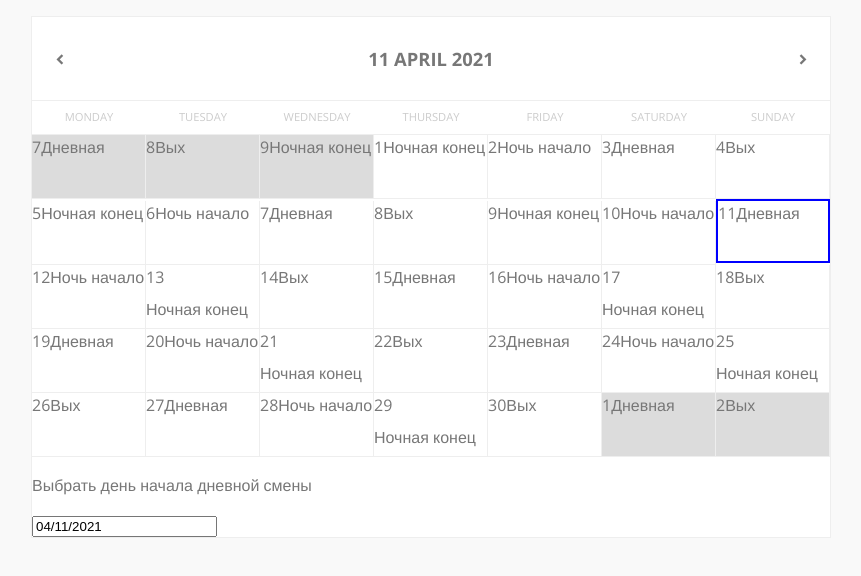
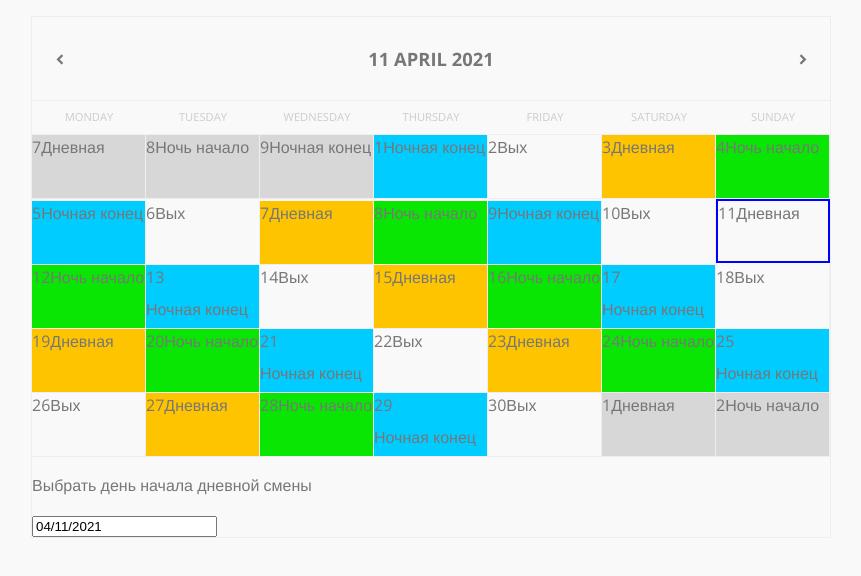
Before and after one commit to Parmon101/react-calendar, a React (Create React App) app: page / in a window 1280 px wide. Shown: the top 576 px of the page, without its empty margins (209-1070 px from the left). Built offline with nearby package versions, Linux system fonts and the light colour scheme.

Commit message:
Add files via upload

```diff
--- a/src/App.css
+++ b/src/App.css
@@ -28,7 +28,6 @@
   --text-color-light: #ccc;
   --border-color: #eee;
   --bg-color: #f9f9f9;
-  --neutral-color: #fff;
 }
 
 
@@ -143,17 +142,13 @@ header {
   border-right: 1px solid var(--border-color);
   overflow: hidden;
   cursor: pointer;
-  background: var(--neutral-color);
+  /* background: var(--neutral-color); */
   transition: 0.25s ease-out;
   display: inline-flex;
 }
 
 .select {
   border: 2px solid blue !important
-}
-
-.weekend {
-  background: rgba(0, 0, 0, 0.136) !important
 }
 
 .calendar .body .cell:hover {
@@ -208,14 +203,18 @@ header {
   cursor: pointer;
 }
 
-.isDay {
-  background: rgba(255, 196, 0, 0.199) !important
+.cell_isDay {
+  background: rgb(255, 196, 0)
 }
 
-.isNightStart {
-  background: rgba(0, 33, 41, 0.199) !important
+.cell_isNightStart {
+  background: rgb(10, 230, 3)
 }
 
-.isNightEnd {
-  background: rgba(5, 205, 255, 0.288) !important
+.cell_isNightEnd {
+  background: rgb(0, 204, 255)
 }
+
+.weekend {
+  background: rgba(0, 0, 0, 0.136)
+}
--- a/src/components/func/Cells.jsx
+++ b/src/components/func/Cells.jsx
@@ -1,5 +1,3 @@
-// import { default as dayjs } from 'dayjs';
-
 export function Cells({ count, onAdd, setSelectedDay, startDate }) {
   // остатки дней предыдущего месяца
   const leftDaysWeek = count.startOf('month').day() -1;
@@ -16,10 +14,6 @@ export function Cells({ count, onAdd, setSelectedDay, startDate }) {
     }
   }).reverse();
 
-  console.log(leftDaysWeek);
-  console.log(allDaysInCurrentMonth);
-
-
   const endOfMonth = count.endOf('month').date();
   const thisMonthDays = Array.from({ length: endOfMonth }, (_, index) => {
     const day = count.startOf('month').add(index, 'days');
@@ -32,8 +26,7 @@ export function Cells({ count, onAdd, setSelectedDay, startDate }) {
     }
   });
 
-
-  const currDay = count.format("DD");
+  const currDay = count.format("D");
 
   // осталось дней до конца недели
   const daysLeftInWeek = 7- count.endOf('month').day();
@@ -56,10 +49,10 @@ export function Cells({ count, onAdd, setSelectedDay, startDate }) {
       {prevMonthDays2.map(({ day, diff }) => {
         const diffRemainder = diff % 4;
 
-        const isDayShift = diffRemainder === 0 + 3 || diffRemainder === -3;
-        const nightStart = diffRemainder === 0;
-        const nightEnd = diffRemainder === 0 + 1 || diffRemainder === -1;
-        const week = diffRemainder === 0 + 2 || diffRemainder === -2;
+        const isDayShift = diffRemainder === 0 + 3|| diffRemainder === -3;
+        const nightStart = diffRemainder === 0 + 2 || diffRemainder === -2;
+        const nightEnd = diffRemainder === 0 +1 || diffRemainder === -1;
+        const week = diffRemainder === 0 ;
 
         return (
           <div className="row col cell weekend"  key={`prev_${day}`}>
@@ -76,14 +69,13 @@ export function Cells({ count, onAdd, setSelectedDay, startDate }) {
         const diffRemainder = diff % 4;
 
         const isDayShift = diffRemainder === 0;
-        const nightStart = diffRemainder === 0 + 1 || diffRemainder === -1;
+        const nightStart = diffRemainder === 0 + 1 || diffRemainder === -3;
         const nightEnd = diffRemainder === 0 + 2 || diffRemainder === -2;
-        const week = diffRemainder === 0 + 3 || diffRemainder === -3;
-
+        const week = diffRemainder === 0 + 3 || diffRemainder === -1;
 
         return (
              (day === currDay) ?
-              <div className="row col cell select"  onClick={()=> {onAdd(); setSelectedDay(day)}} key={`this_${day}`}>
+              <div className="row col cell select " id={diffRemainder} onClick={()=> {onAdd(); setSelectedDay(day)}} key={`this_${day}`}>
                 <span>{day}</span>
                 {isDayShift && 'Дневная'}
                 {nightStart && 'Ночь начало'}
@@ -91,6 +83,33 @@ export function Cells({ count, onAdd, setSelectedDay, startDate }) {
                 {week && 'Вых'}
               </div>
                :
+               (day === currDay || isDayShift) ?
+              <div className="row col cell cell_isDay  " id={diffRemainder} onClick={()=> {onAdd(); setSelectedDay(day)}} key={`this_${day}`}>
+                <span>{day}</span>
+                {isDayShift && 'Дневная'}
+                {nightStart && 'Ночь начало'}
+                {nightEnd && 'Ночная конец'}
+                {week && 'Вых'}
+              </div>
+               :
+               (day === currDay || nightStart) ?
+              <div className="row col cell cell_isNightStart  " id={diffRemainder} onClick={()=> {onAdd(); setSelectedDay(day)}} key={`this_${day}`}>
+                <span>{day}</span>
+                {isDayShift && 'Дневная'}
+                {nightStart && 'Ночь начало'}
+                {nightEnd && 'Ночная конец'}
+                {week && 'Вых'}
+              </div>
+              :
+              (day === currDay || nightEnd) ?
+              <div className="row col cell cell_isNightEnd  " id={diffRemainder} onClick={()=> {onAdd(); setSelectedDay(day)}} key={`this_${day}`}>
+                <span>{day}</span>
+                {isDayShift && 'Дневная'}
+                {nightStart && 'Ночь начало'}
+                {nightEnd && 'Ночная конец'}
+                {week && 'Вых'}
+              </div>
+              :
               <div className="row col cell"  onClick={()=> {onAdd(); setSelectedDay(day)}} key={`this_${day}`}>
                 <span>{day}</span>
                 {isDayShift && 'Дневная'}
@@ -105,9 +124,9 @@ export function Cells({ count, onAdd, setSelectedDay, startDate }) {
         const diffRemainder = diff % 4;
 
         const isDayShift = diffRemainder === 0;
-        const nightStart = diffRemainder === 0 + 3 || diffRemainder === -3;
+        const nightStart = diffRemainder === 0 + 1 || diffRemainder === -3;
         const nightEnd = diffRemainder === 0 + 2 || diffRemainder === -2;
-        const week = diffRemainder === 0 + 1 || diffRemainder === -1;
+        const week = diffRemainder === 0 + 3 || diffRemainder === -1;
 
         return (
           <div className="row col cell weekend"  key={`prev_${day}`}>
--- a/src/components/func/CurrentDate.jsx
+++ b/src/components/func/CurrentDate.jsx
@@ -5,5 +5,3 @@ export function CurrentDate({count}) {
       </div>
   )
 }
-
-// export default CurrentDate
```
Also changed, not shown: src/App.js (+0 -7 lines).
